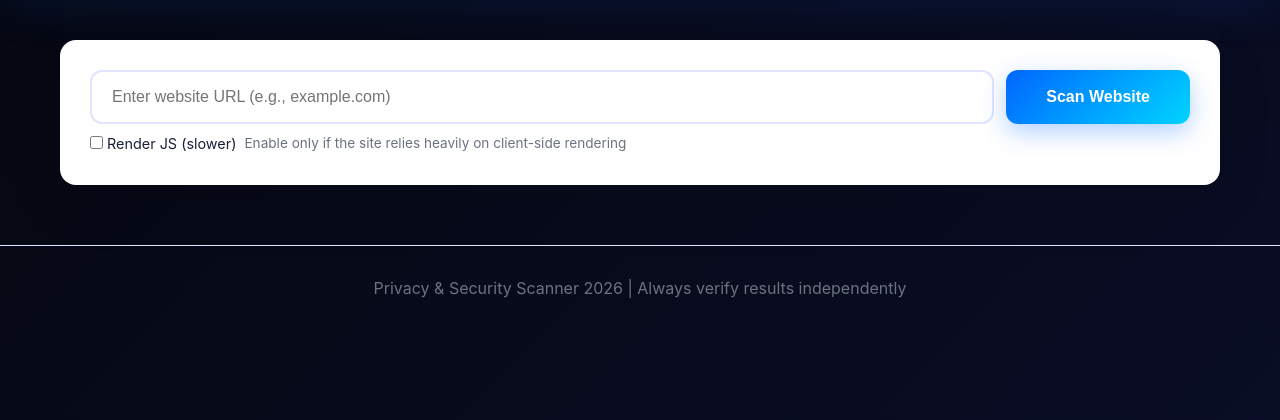
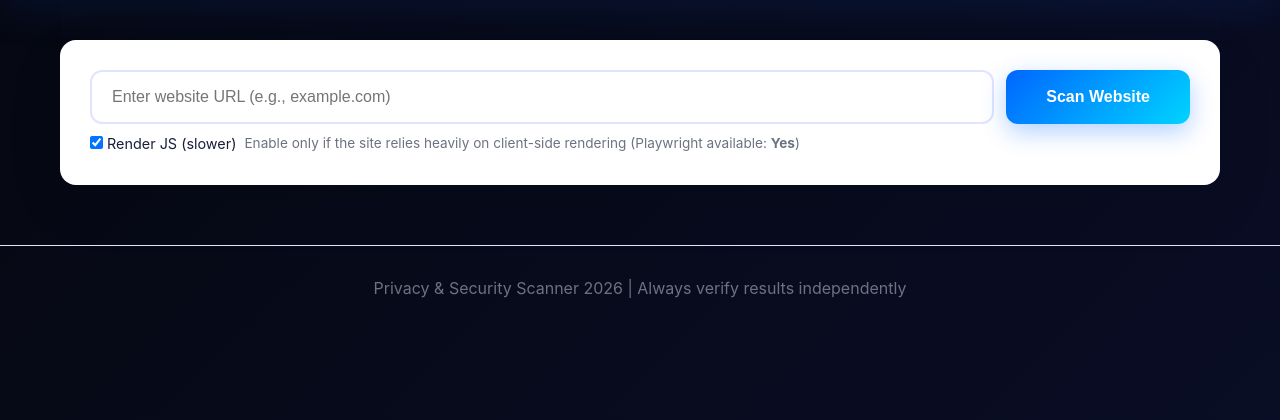
Before and after one commit to DilAw10/privacy-checker, a Flask app: page / in a window 1280 px wide. Shown: the part 222-642 px from the top of the page. Run offline with Flask 3, Linux system fonts and the light colour scheme.

Commit message:
Default to Playwright rendering when available; pre-check UI checkbox

```diff
--- a/app.py
+++ b/app.py
@@ -227,9 +227,14 @@ def run_full_scan(url: str, use_js: bool = False) -> Dict:
 def index():
     if request.method == "POST":
         url = request.form.get("url")
-        render_js = bool(request.form.get("render_js"))
+        # If user explicitly sets the checkbox, use it; otherwise default to Playwright availability
+        if request.form.get("render_js") is not None:
+            render_js = bool(request.form.get("render_js"))
+        else:
+            render_js = PLAYWRIGHT_AVAILABLE
+
         if not url:
-            return render_template("index.html", error="Please enter a URL to scan.")
+            return render_template("index.html", error="Please enter a URL to scan.", playwright=PLAYWRIGHT_AVAILABLE)
 
         result = run_full_scan(url, use_js=render_js)
 
@@ -248,7 +253,8 @@ def index():
             screenshot=result.get("screenshot"),
         )
 
-    return render_template("index.html")
+    # On GET, tell the template whether Playwright is available so the checkbox can be default-checked
+    return render_template("index.html", playwright=PLAYWRIGHT_AVAILABLE)
 
 
 @app.route('/health')
--- a/templates/index.html
+++ b/templates/index.html
@@ -22,8 +22,8 @@
                     <button type="submit" class="btn-scan">Scan Website</button>
                 </div>
                 <div style="margin-top:8px; display:flex; align-items:center; gap:8px;">
-                    <label style="font-size:0.9rem;"><input type="checkbox" name="render_js"> Render JS (slower)</label>
-                    <span class="text-muted" style="font-size:0.85rem;">Enable only if the site relies heavily on client-side rendering</span>
+                    <label style="font-size:0.9rem;"><input type="checkbox" name="render_js" {% if playwright %}checked{% endif %}> Render JS (slower)</label>
+                    <span class="text-muted" style="font-size:0.85rem;">Enable only if the site relies heavily on client-side rendering (Playwright available: <strong>{% if playwright %}Yes{% else %}No{% endif %}</strong>)</span>
                 </div>
             </form>
         </div>
```
